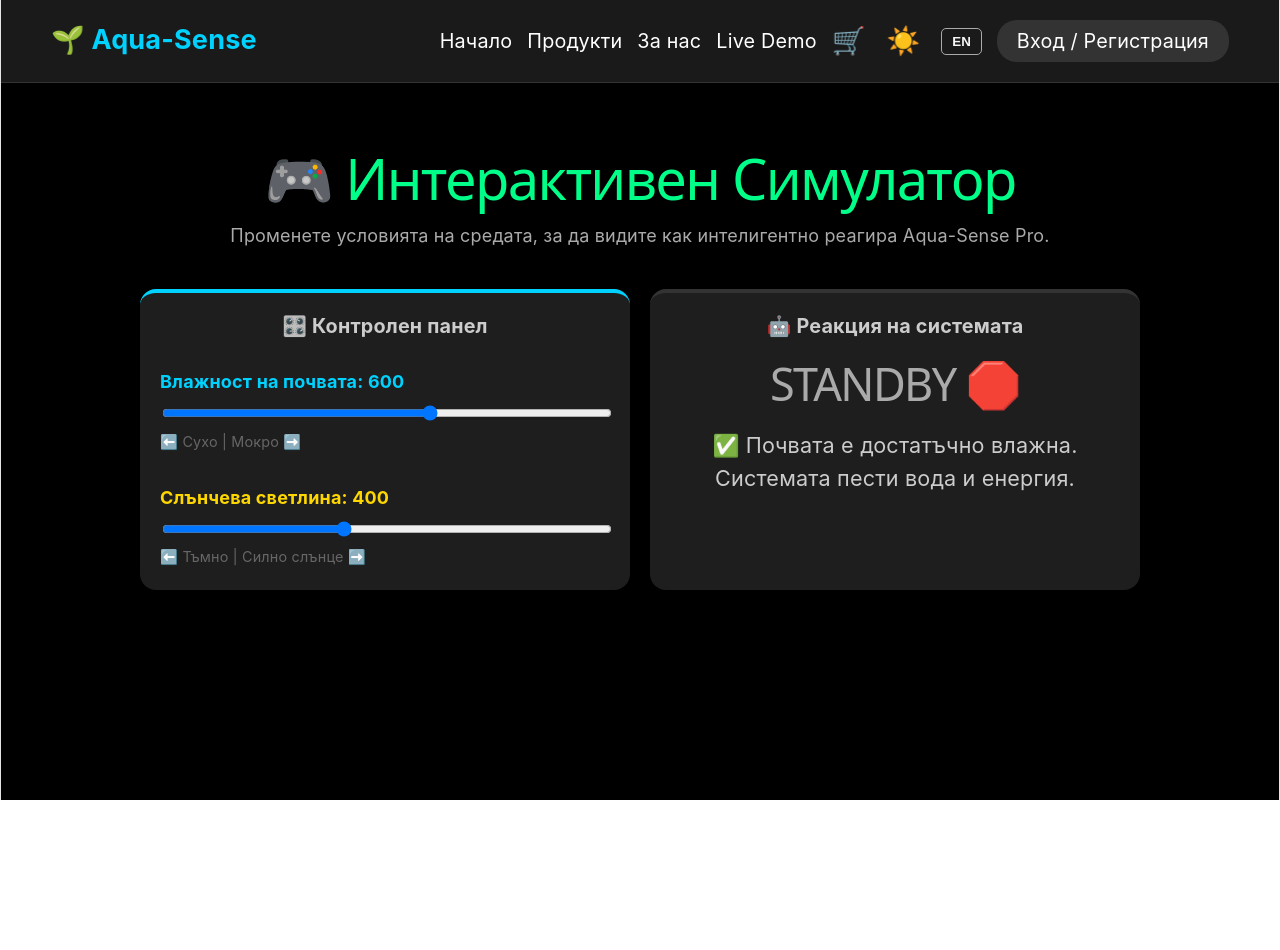
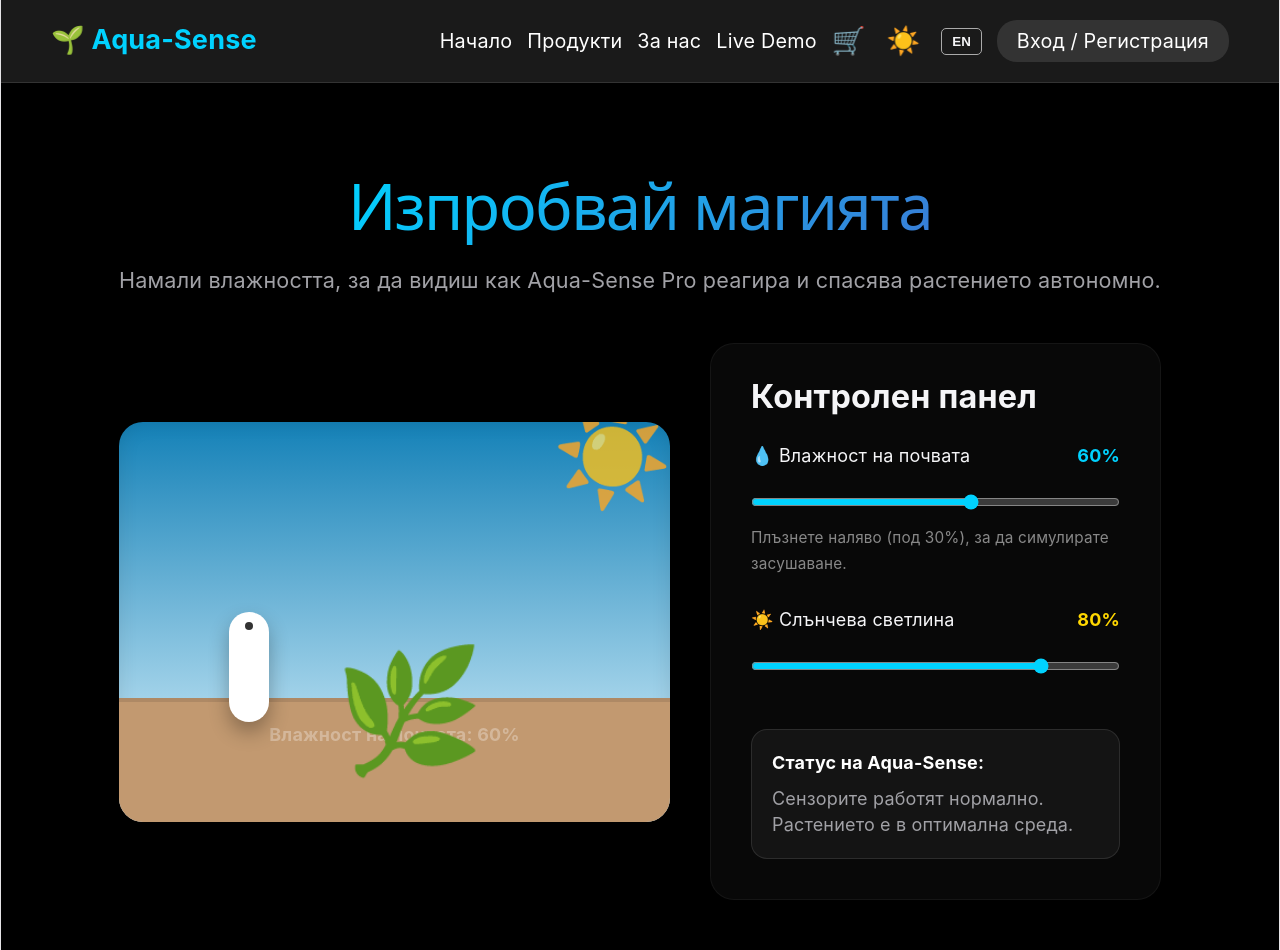
Before and after one commit to Tedi1221/AquaSenseWebsite, a React app in the folder frontend/: page /demo in a window 1280 px wide. Before the commit the page ends 800 px from the top, so only its background shows below. Built offline with nearby package versions, Linux system fonts and the light colour scheme; the HTML template or start-up script is replaced by a standard one.

Commit message:
Updated Live Demo Page

```diff
--- a/frontend/src/App.css
+++ b/frontend/src/App.css
@@ -618,3 +618,124 @@
 }
 .thumbnail:hover { transform: translateY(-3px); }
 .thumbnail.active { border-color: #00d2ff; }
+
+/* ========================================= */
+/* 🌿 LIVE DEMO АНИМАЦИИ                     */
+/* ========================================= */
+
+.demo-container {
+  display: flex;
+  flex-wrap: wrap;
+  gap: 40px;
+  align-items: center;
+}
+
+.virtual-pot {
+  width: 100%;
+  height: 400px;
+  background: linear-gradient(to bottom, #87CEEB, #e0f6ff);
+  border-radius: 24px;
+  position: relative;
+  overflow: hidden;
+  box-shadow: inset 0 0 20px rgba(0,0,0,0.1);
+  transition: background 0.5s ease;
+}
+
+/* Слънцето */
+.demo-sun {
+  position: absolute;
+  top: 20px;
+  right: 20px;
+  font-size: 60px;
+  transition: all 0.5s ease;
+}
+
+/* Почвата */
+.demo-soil {
+  position: absolute;
+  bottom: 0;
+  width: 100%;
+  height: 30%;
+  transition: background-color 0.8s ease;
+  border-top: 4px solid rgba(0,0,0,0.1);
+}
+
+/* Цветето */
+.demo-plant {
+  position: absolute;
+  bottom: 25%;
+  left: 50%;
+  transform-origin: bottom center;
+  font-size: 120px;
+  margin-left: -60px; /* Центриране */
+  transition: all 1.5s ease-in-out;
+  z-index: 2;
+}
+
+/* Състояния на цветето */
+.plant-thriving {
+  transform: scale(1.1) rotate(0deg);
+  filter: brightness(1.1);
+}
+.plant-normal {
+  transform: scale(1) rotate(0deg);
+}
+.plant-wilted {
+  transform: scale(0.85) rotate(35deg); /* Накланя се като увехнало */
+  filter: grayscale(60%) sepia(60%) hue-rotate(-30deg); /* Пожълтява и потъмнява */
+}
+
+/* Aqua-Sense Устройството */
+.demo-device {
+  position: absolute;
+  bottom: 25%;
+  left: 20%;
+  width: 40px;
+  height: 100px;
+  background: #fff;
+  border-radius: 20px;
+  box-shadow: 0 10px 20px rgba(0,0,0,0.3);
+  display: flex;
+  justify-content: center;
+  align-items: flex-start;
+  padding-top: 10px;
+  z-index: 3;
+}
+
+/* Синята лампичка на устройството */
+.device-led {
+  width: 8px;
+  height: 8px;
+  border-radius: 50%;
+  background: #333;
+  transition: all 0.3s ease;
+}
+.device-led.active {
+  background: #00d2ff;
+  box-shadow: 0 0 10px #00d2ff;
+}
+
+/* Капещата вода */
+.water-drop {
+  position: absolute;
+  top: 40px;
+  left: 50%;
+  margin-left: -10px;
+  font-size: 20px;
+  opacity: 0;
+}
+.water-drop.flowing {
+  animation: drip 1s infinite;
+}
+
+@keyframes drip {
+  0% { top: 40px; opacity: 1; transform: scale(1); }
+  100% { top: 150px; opacity: 0; transform: scale(0.5); }
+}
+
+/* Стил за слайдерите */
+.demo-slider {
+  width: 100%;
+  margin: 15px 0;
+  accent-color: #00d2ff;
+}
--- a/frontend/src/LiveDemo.jsx
+++ b/frontend/src/LiveDemo.jsx
@@ -2,70 +2,133 @@
 import './App.css';
 
 function LiveDemo() {
-  const [moisture, setMoisture] = useState(600);
-  const [light, setLight] = useState(400); // Базова нормална светлина
-  const [pumpStatus, setPumpStatus] = useState('STANDBY 🛑');
-  const [message, setMessage] = useState('');
+  const [moisture, setMoisture] = useState(60);
+  const [light, setLight] = useState(80);
+  const [isWatering, setIsWatering] = useState(false);
 
-  // Интелигентната логика за поливане
+  // Логика за автоматично поливане (Aqua-Sense)
   useEffect(() => {
-    if (light > 850) {
-      setPumpStatus('STANDBY 🛑');
-      setMessage('⚠️ Силна слънчева светлина! Поливането е спряно принудително, за да не изгорят листата на растението (ефект на лупата).');
-    } else if (moisture < 300) {
-      setPumpStatus('WATERING 💦');
-      setMessage('💧 Растението е жадно! Системата автоматично стартира помпата.');
-    } else {
-      setPumpStatus('STANDBY 🛑');
-      setMessage('✅ Почвата е достатъчно влажна. Системата пести вода и енергия.');
+    // Ако влажността падне под 30% и в момента не се полива
+    if (moisture < 30 && !isWatering) {
+      setIsWatering(true); // Включваме устройството
+
+      // Симулираме процеса на поливане, който отнема 3 секунди
+      setTimeout(() => {
+        setMoisture(80); // Връщаме влажността на оптимално ниво
+        setIsWatering(false); // Спираме устройството
+      }, 3000);
     }
-  }, [moisture, light]);
+  }, [moisture, isWatering]);
+
+  // Определяне на състоянието на цветето
+  let plantClass = 'plant-normal';
+  if (moisture > 70) plantClass = 'plant-thriving';
+  else if (moisture < 30) plantClass = 'plant-wilted';
+
+  // Динамични цветове
+  // Почвата става от тъмно кафява (мокра) към светло пясъчна (суха)
+  const soilColor = `hsl(30, 40%, ${100 - (moisture / 1.5)}%)`;
+  // Небето става по-тъмно, когато няма светлина
+  const skyColor = `linear-gradient(to bottom, hsl(200, ${light}%, ${light/2}%), #e0f6ff)`;
 
   return (
-    <div className="profile-page" style={{ textAlign: 'center', maxWidth: '1000px', margin: '0 auto' }}>
-      <h1 style={{ color: '#00ff88' }}>🎮 Интерактивен Симулатор</h1>
-      <p style={{ color: '#aaa', marginBottom: '40px' }}>Променете условията на средата, за да видите как интелигентно реагира Aqua-Sense Pro.</p>
+    <div style={{ maxWidth: '1200px', margin: '0 auto', padding: '50px 20px', minHeight: '80vh' }}>
+      <div style={{ textAlign: 'center', marginBottom: '50px' }}>
+        <h1 className="gradient-text" style={{ fontSize: '3.5rem', marginBottom: '10px' }}>Изпробвай магията</h1>
+        <p style={{ fontSize: '1.2rem', color: '#a1a1a6' }}>
+          Намали влажността, за да видиш как Aqua-Sense Pro реагира и спасява растението автономно.
+        </p>
+      </div>
 
-      <div className="cards-container" style={{ alignItems: 'stretch' }}>
+      <div className="demo-container">
 
-        {/* Панел за контрол */}
-        <div className="card" style={{ flex: 1, minWidth: '300px' }}>
-          <h3>🎛️ Контролен панел</h3>
+        {/* ЛЯВО: Визуалната симулация */}
+        <div style={{ flex: '1 1 500px' }}>
+          <div className="virtual-pot" style={{ background: skyColor }}>
 
-          <div style={{ marginTop: '30px', textAlign: 'left' }}>
-            <label style={{ color: '#00d2ff', fontWeight: 'bold' }}>Влажност на почвата: {moisture}</label>
-            <input
-              type="range" min="0" max="1000" value={moisture}
-              onChange={(e) => setMoisture(e.target.value)}
-              style={{ width: '100%', cursor: 'pointer', marginTop: '10px' }}
-            />
-            <p style={{ fontSize: '0.8rem', color: '#666' }}>⬅️ Сухо | Мокро ➡️</p>
-          </div>
+            {/* Слънце */}
+            <div className="demo-sun" style={{ opacity: light / 100, transform: `scale(${light / 50})` }}>☀️</div>
 
-          <div style={{ marginTop: '30px', textAlign: 'left' }}>
-            <label style={{ color: 'gold', fontWeight: 'bold' }}>Слънчева светлина: {light}</label>
-            <input
-              type="range" min="0" max="1000" value={light}
-              onChange={(e) => setLight(e.target.value)}
-              style={{ width: '100%', cursor: 'pointer', marginTop: '10px' }}
-            />
-            <p style={{ fontSize: '0.8rem', color: '#666' }}>⬅️ Тъмно | Силно слънце ➡️</p>
+            {/* Устройство Aqua-Sense */}
+            <div className="demo-device">
+              <div className={`device-led ${isWatering ? 'active' : ''}`}></div>
+              <div className={`water-drop ${isWatering ? 'flowing' : ''}`}>💧</div>
+            </div>
+
+            {/* Растение */}
+            <div className={`demo-plant ${plantClass}`}>
+              {moisture < 30 ? '🥀' : '🌿'}
+            </div>
+
+            {/* Почва */}
+            <div className="demo-soil" style={{ backgroundColor: soilColor }}>
+              <div style={{ textAlign: 'center', color: 'rgba(255,255,255,0.3)', marginTop: '20px', fontWeight: 'bold' }}>
+                Влажност на почвата: {moisture}%
+              </div>
+            </div>
+
           </div>
         </div>
 
-        {/* Резултат от сензора */}
-        <div className="card" style={{ flex: 1, minWidth: '300px', borderTop: pumpStatus.includes('WATERING') ? '4px solid #00d2ff' : (light > 850 ? '4px solid #ff4d4d' : '4px solid #333') }}>
-          <h3>🤖 Реакция на системата</h3>
+        {/* ДЯСНО: Контролен панел */}
+        <div style={{ flex: '1 1 400px' }}>
+          <div className="glass-card" style={{ padding: '40px' }}>
+            <h3 style={{ fontSize: '1.8rem', marginTop: 0 }}>Контролен панел</h3>
 
-          <div style={{ margin: '30px 0' }}>
-            <h1 style={{ fontSize: '2.5rem', color: pumpStatus.includes('WATERING') ? '#00d2ff' : (light > 850 ? '#ff4d4d' : '#aaa'), transition: 'color 0.3s' }}>
-              {pumpStatus}
-            </h1>
+            <div style={{ marginBottom: '30px' }}>
+              <div style={{ display: 'flex', justifyContent: 'space-between', marginBottom: '10px' }}>
+                <span>💧 Влажност на почвата</span>
+                <span style={{ color: moisture < 30 ? '#ff4d4d' : '#00d2ff', fontWeight: 'bold' }}>{moisture}%</span>
+              </div>
+              <input
+                type="range"
+                min="0" max="100"
+                value={moisture}
+                onChange={(e) => setMoisture(Number(e.target.value))}
+                className="demo-slider"
+                disabled={isWatering} // Блокираме слайдера, докато устройството полива
+              />
+              <p style={{ fontSize: '0.85rem', color: '#888', margin: 0 }}>
+                {isWatering
+                  ? "⚠️ Aqua-Sense полива растението в момента..."
+                  : "Плъзнете наляво (под 30%), за да симулирате засушаване."}
+              </p>
+            </div>
+
+            <div style={{ marginBottom: '30px' }}>
+              <div style={{ display: 'flex', justifyContent: 'space-between', marginBottom: '10px' }}>
+                <span>☀️ Слънчева светлина</span>
+                <span style={{ color: 'gold', fontWeight: 'bold' }}>{light}%</span>
+              </div>
+              <input
+                type="range"
+                min="0" max="100"
+                value={light}
+                onChange={(e) => setLight(Number(e.target.value))}
+                className="demo-slider"
+              />
+            </div>
+
+            {/* Индикатор за статус */}
+            <div style={{
+              marginTop: '40px',
+              padding: '20px',
+              borderRadius: '16px',
+              background: isWatering ? 'rgba(0, 210, 255, 0.1)' : 'rgba(255,255,255,0.05)',
+              border: `1px solid ${isWatering ? '#00d2ff' : 'rgba(255,255,255,0.1)'}`,
+              transition: 'all 0.3s'
+            }}>
+              <h4 style={{ margin: '0 0 10px 0', color: isWatering ? '#00d2ff' : 'white' }}>
+                Статус на Aqua-Sense:
+              </h4>
+              <p style={{ margin: 0, color: '#a1a1a6' }}>
+                {isWatering
+                  ? "Отчетена е критична сухота. Микро-помпата е активирана. Доставяне на вода..."
+                  : "Сензорите работят нормално. Растението е в оптимална среда."}
+              </p>
+            </div>
+
           </div>
-
-          <p style={{ color: light > 850 ? '#ff4d4d' : '#ccc', fontSize: '1.2rem', lineHeight: '1.5' }}>
-            {message}
-          </p>
         </div>
 
       </div>
```
